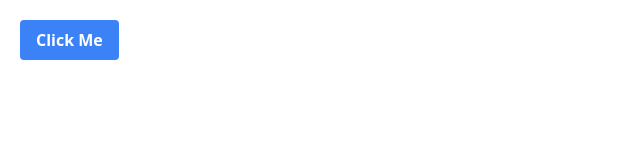
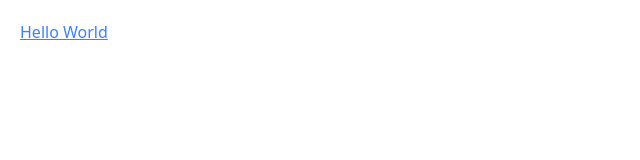
Before and after one commit to amm834/let-me-use-tailwind-one, a website: page public/index.html in a window 1280 px wide. Shown: the whole page, without its empty margins (0-640 px from the left). Drawn offline with Linux system fonts and the light colour scheme.

Commit message:
Using tailwind directive

```diff
--- a/public/index.html
+++ b/public/index.html
@@ -8,7 +8,7 @@
 <body>
 
 <main class="container mx-auto p-5">
-    <button class="btn btn-blue sm:hover:bg-blue-700">Click Me</button>
+    <a href="">Hello World</a>
 </main>
 
 </body>
--- a/src/input.css
+++ b/src/input.css
@@ -9,3 +9,9 @@
 .btn-blue {
     @apply bg-blue-500 hover:bg-blue-500
 }
+
+@layer base {
+    a {
+        @apply text-blue-500 underline;
+    }
+}
```
Also changed, not shown: public/styles.css.
